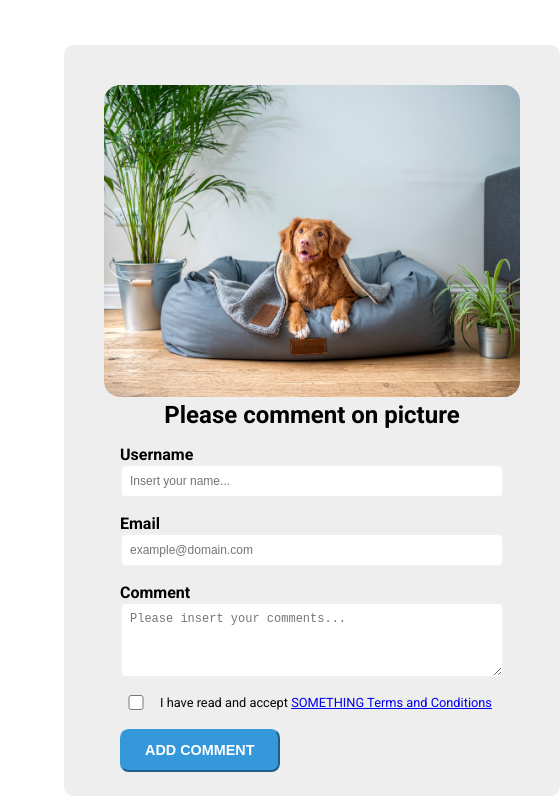
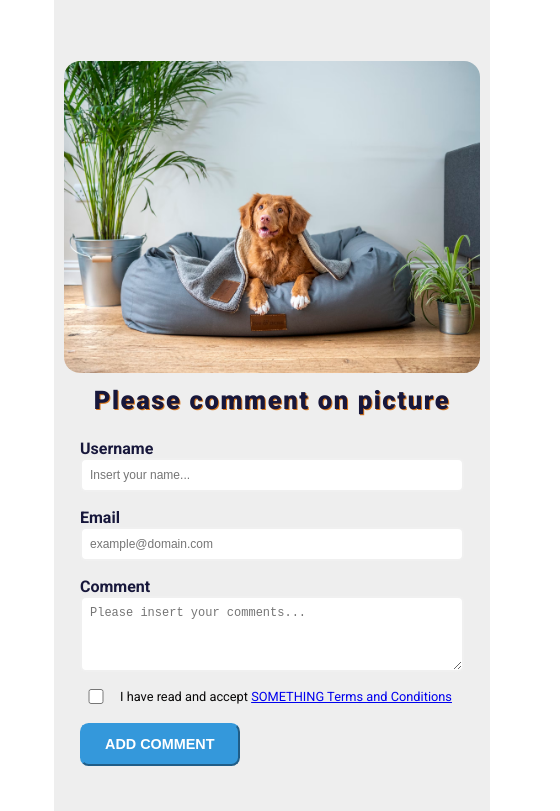
Before and after one commit to Tesfaye-Eshetie/reusable-comment-component, a website built with Vite: page index.html in a window 390 px wide. Shown: the part 131-942 px from the top of the page, 560 px wide, since content can reach past the window. Built offline with nearby package versions, Linux system fonts and the light colour scheme.

Commit message:
updated css

```diff
--- a/css/styles.css
+++ b/css/styles.css
@@ -39,28 +39,35 @@ body {
   font-size: 2.5rem;
   font-weight: var(--fw-black);
   letter-spacing: 0.2rem;
-  text-shadow: 2px 2px var(--clr-secondery);
+  text-shadow: 2px 2px #d8781e;
   text-align: center;
   padding: 1rem 0.5rem;
 }
 
-.main-container {
+.main {
   display: grid;
   width: 100vw;
   min-height: calc(100vh - 14rem);
-  padding: 2rem 4rem;
 }
-.main-container user-comment {
+.main_container {
+  display: flex;
+  flex-direction: column;
+  justify-content: center;
+  align-items: center;
+  background-color: var(--clr-light);
+  color: var(--clr-dark);
+  width: 80%;
+  padding: 1.5rem;
+  margin: 0 auto;
+}
+.main_container user-comment {
   display: flex;
   justify-content: center;
   align-items: center;
   background-color: var(--clr-light);
   color: var(--clr-dark);
   width: 80%;
-  min-height: 12rem;
-  border-radius: 0.6rem;
-  padding: 1.5rem;
-  margin: 1rem auto;
+  padding: .2rem 1.5rem;
 }
 #form {
   display: flex;
@@ -69,9 +76,7 @@ body {
   background-color: var(--clr-light);
   width: 80%;
   min-height: 20rem;
-  border-radius: 0.6rem;
   padding: 1.5rem;
-  margin: 1rem auto;
 }
 #form_image {
   margin: 1rem;
@@ -80,6 +85,14 @@ body {
 #form_image img{
   width: 26rem;
   border-radius: 1rem;
+}
+#form_image h2 {
+  font-size: 1.6rem;
+  font-weight: var(--fw-black);
+  letter-spacing: 0.1rem;
+  text-shadow: 1px 1px #d8781e;
+  text-align: center;
+  padding: 0.5rem;
 }
 #form p {
   font-size: 0.8rem;
@@ -187,7 +200,7 @@ input[type='checkbox' i] {
     flex-direction: column;
   }
   #form,
-  .main-container user-comment {
+  .main_container user-comment {
     width: 100%;
   }
   }
--- a/index.html
+++ b/index.html
@@ -18,7 +18,8 @@
     <header id="header">
       <h1>Reuseble component</h1>
     </header>
-    <section class="main-container">
+    <section class="main">
+      <div class="main_container">
         <form id="form" action="/">
           <div id="form_image">
             <img src="./images/cute_dog.avif" alt="cute dog"/>
@@ -71,6 +72,7 @@
             <button type="submit">Add comment</button>
           </div>
         </form>
+      </div>
     </section>
     <footer class="footer">
       <h3 class="footer__text">Copyright, Tesfaye Eshetie, 2022</h3>
--- a/js/idb/indexedDB.js
+++ b/js/idb/indexedDB.js
@@ -24,7 +24,8 @@ export async function getComments(con) {
         user.setAttribute('name', res[i].name);
         user.setAttribute('email', res[i].email);
         user.setAttribute('comment', res[i].comment);
-        con.appendChild(user);
+
+        con.append(user);
       }
     }
     console.log(res);
--- a/js/index.js
+++ b/js/index.js
@@ -5,7 +5,7 @@ createStore();
 
 window.customElements.define('user-comment', userComment);
 
-const container = document.querySelector('.main-container');
+const container = document.querySelector('.main_container');
 const form = document.querySelector('#form');
 const username = document.querySelector('#username');
 const email = document.querySelector('#email');
--- a/js/user-component/userComment.js
+++ b/js/user-component/userComment.js
@@ -7,6 +7,10 @@ h3, h4 {
 }
 h3 {
   font-size: 1.4rem;
+}
+p {
+  font-size: .9rem;
+  line-height: 1.4rem;
 }
 strong {
   font-weight: bold;
```
Lines whose indentation alone changed are shown as unchanged.
